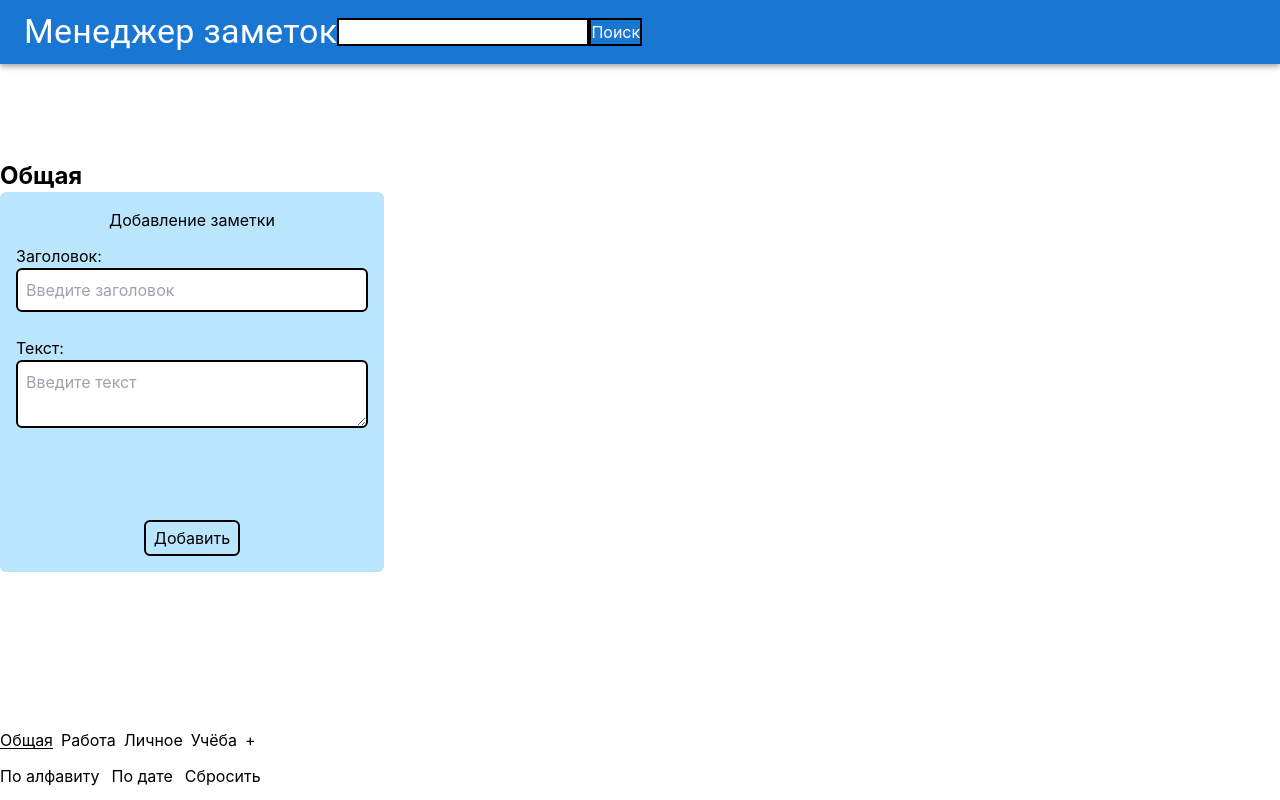
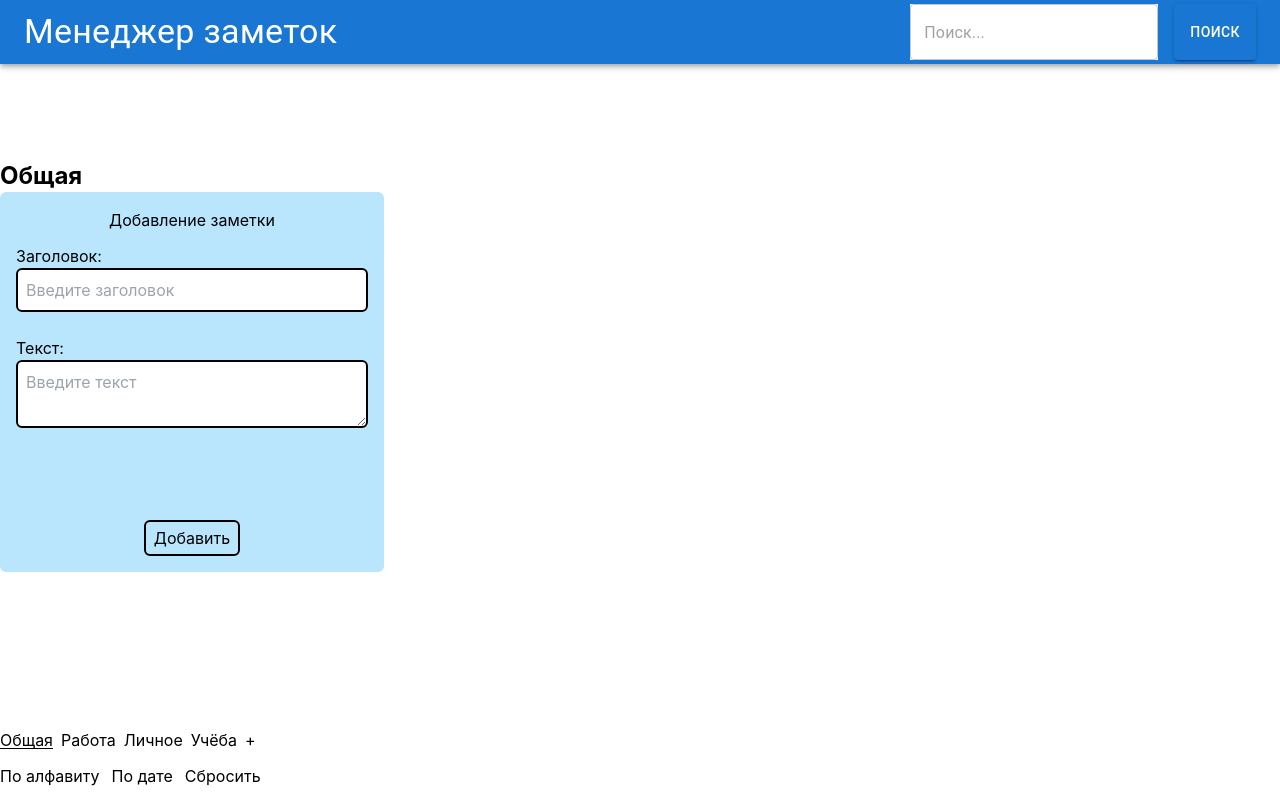
Before and after one commit to AlexYanchev/notes-manager-simple, a React (Create React App) app: page / in a window 1280 px wide. Built offline with nearby package versions, Linux system fonts and the light colour scheme; the HTML template or start-up script is replaced by a standard one.

Commit message:
Сделал хедер

```diff
--- a/src/components/NotesManager/NotesManager.tsx
+++ b/src/components/NotesManager/NotesManager.tsx
@@ -20,9 +20,6 @@ import SortBar from '../SortBar/SortBar';
 import AppBar from '@mui/material/AppBar';
 import Toolbar from '@mui/material/Toolbar';
 import Typography from '@mui/material/Typography';
-import Button from '@mui/material/Button';
-import IconButton from '@mui/material/IconButton';
-import MenuIcon from '@mui/icons-material/Menu';
 
 const NotesManager = () => {
   const searchData = useNotesManagerAppSelector(selectSearchData);
@@ -45,7 +42,7 @@ const NotesManager = () => {
   return (
     <section className='grid gap-4 grid-cols-1 grid-rows-[1fr_5fr] h-screen	'>
       <AppBar position='static' sx={{ marginBottom: 10 }}>
-        <Toolbar>
+        <Toolbar className='flex justify-between'>
           <Typography variant='h4' component='h1'>
             Менеджер заметок
           </Typography>
--- a/src/components/SearchNotes/SearchNotes.tsx
+++ b/src/components/SearchNotes/SearchNotes.tsx
@@ -1,6 +1,9 @@
 // SearchNotes.tsx
 
 import React, { FC } from 'react';
+import Button from '@mui/material/Button';
+import Stack from '@mui/material/Stack';
+import TextField from '@mui/material/TextField';
 
 interface SearchNotesProps {
   onSearchNote: (value: string) => void;
@@ -21,14 +24,17 @@ const SearchNotes: FC<SearchNotesProps> = ({ onSearchNote }) => {
 
   return (
     <form onSubmit={onSubmit} className='flex'>
-      <input
-        className='border-2 border-solid border-black w-full'
-        type='search'
-        name='search'
-      />
-      <button className='border-2 border-solid border-black' type='submit'>
-        Поиск
-      </button>
+      <Stack spacing={2} direction='row'>
+        <TextField
+          name='search'
+          type='search'
+          variant='outlined'
+          sx={{ backgroundColor: 'white' }}
+          placeholder='Поиск...'
+        />
+
+        <Button variant='contained'>Поиск</Button>
+      </Stack>
     </form>
   );
 };
```
